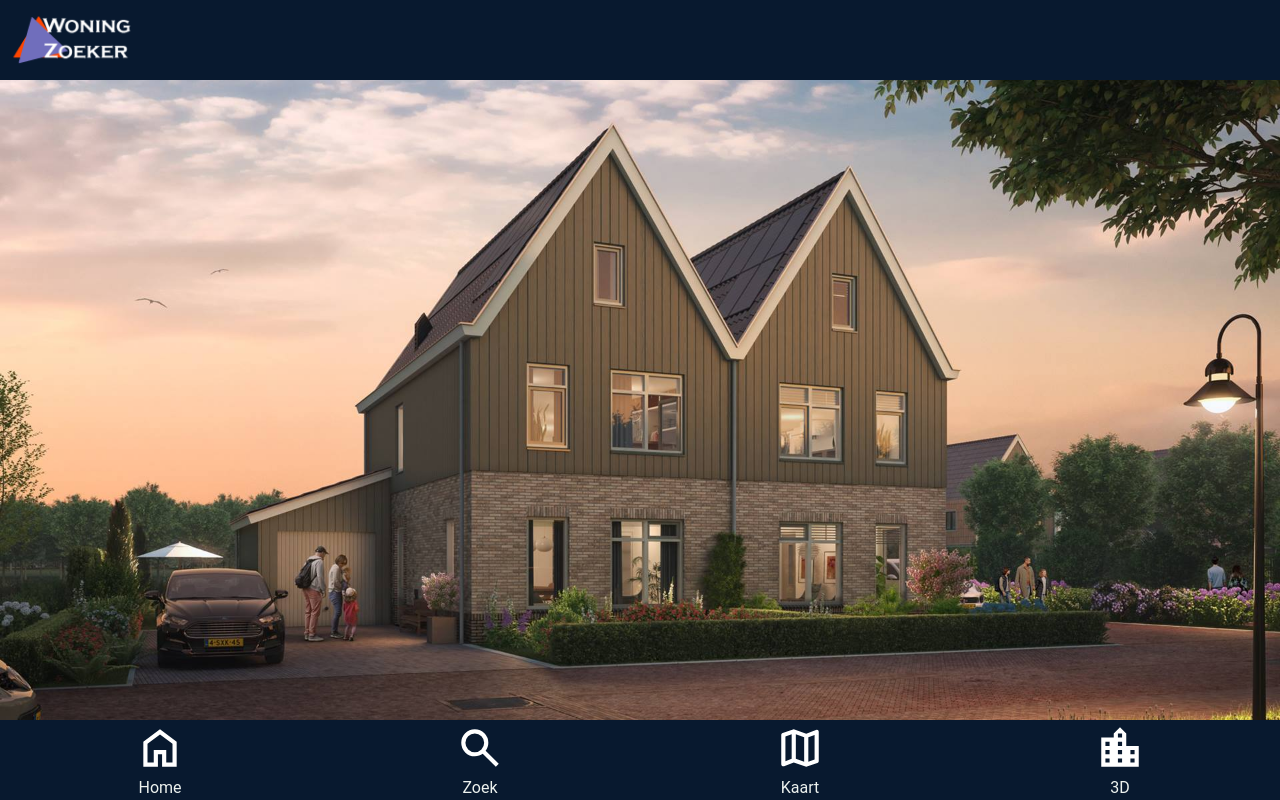
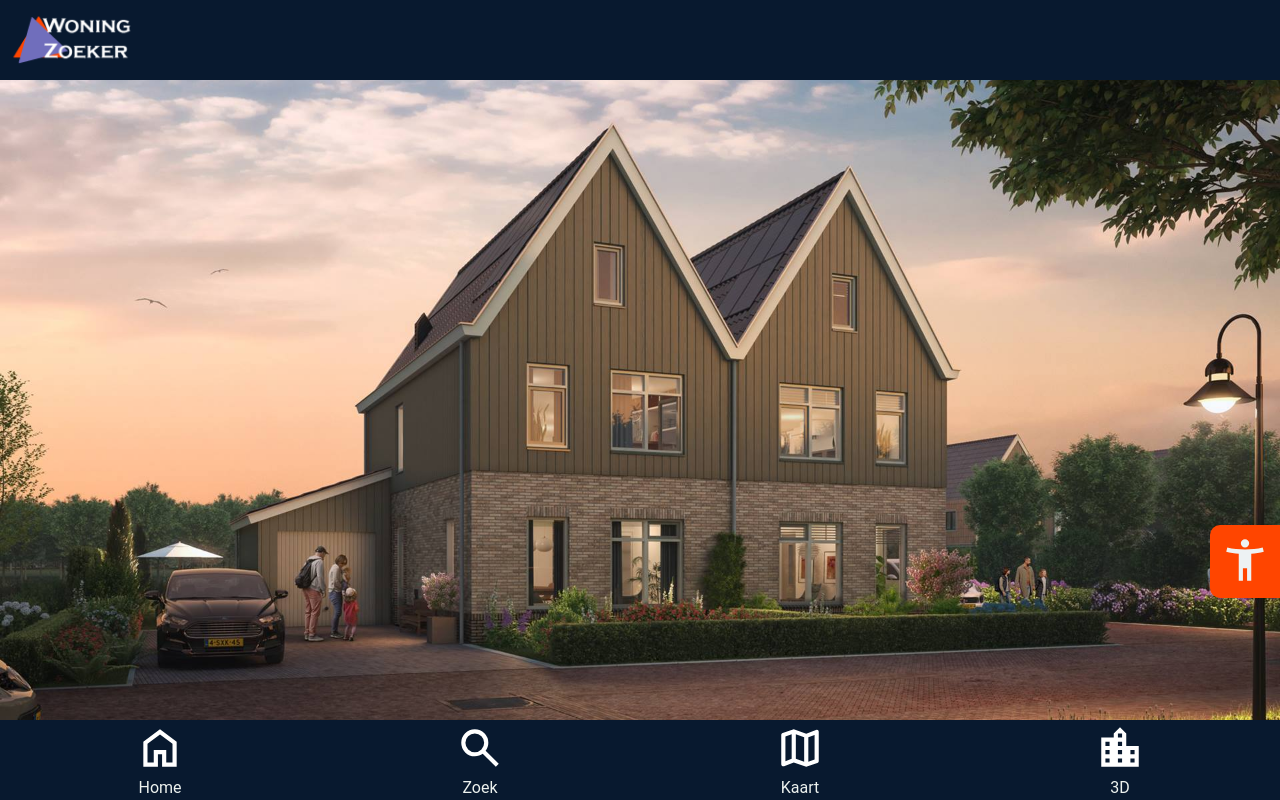
Before and after one commit to tomlommerse/woningzoeker, a React (Create React App) app: page / in a window 1280 px wide. Shown: the top 800 px of the page. Built offline with nearby package versions, Linux system fonts and the light colour scheme.

Commit message:
small fixes

```diff
--- a/src/styles/start.css
+++ b/src/styles/start.css
@@ -62,3 +62,8 @@
     width: 50vw;
     border: none;
 }
+
+.accessibility_button{
+    transform: translateY(125px);
+    background-color: var(--color-orange);
+}
--- a/src/views/StartPage.jsx
+++ b/src/views/StartPage.jsx
@@ -47,6 +47,10 @@ function StartPage() {
                 De bouw van alle fases in volle gang!
                 </p>
             </section>
+
+            <button className="filter_button accessibility_button">
+                <img className="filterbuttonimg" src="./img/icon/accessibility.svg"/>
+            </button>
         </main>
     );
 }
```
Also changed, not shown: public/img/icon/accessibility.svg (added).
